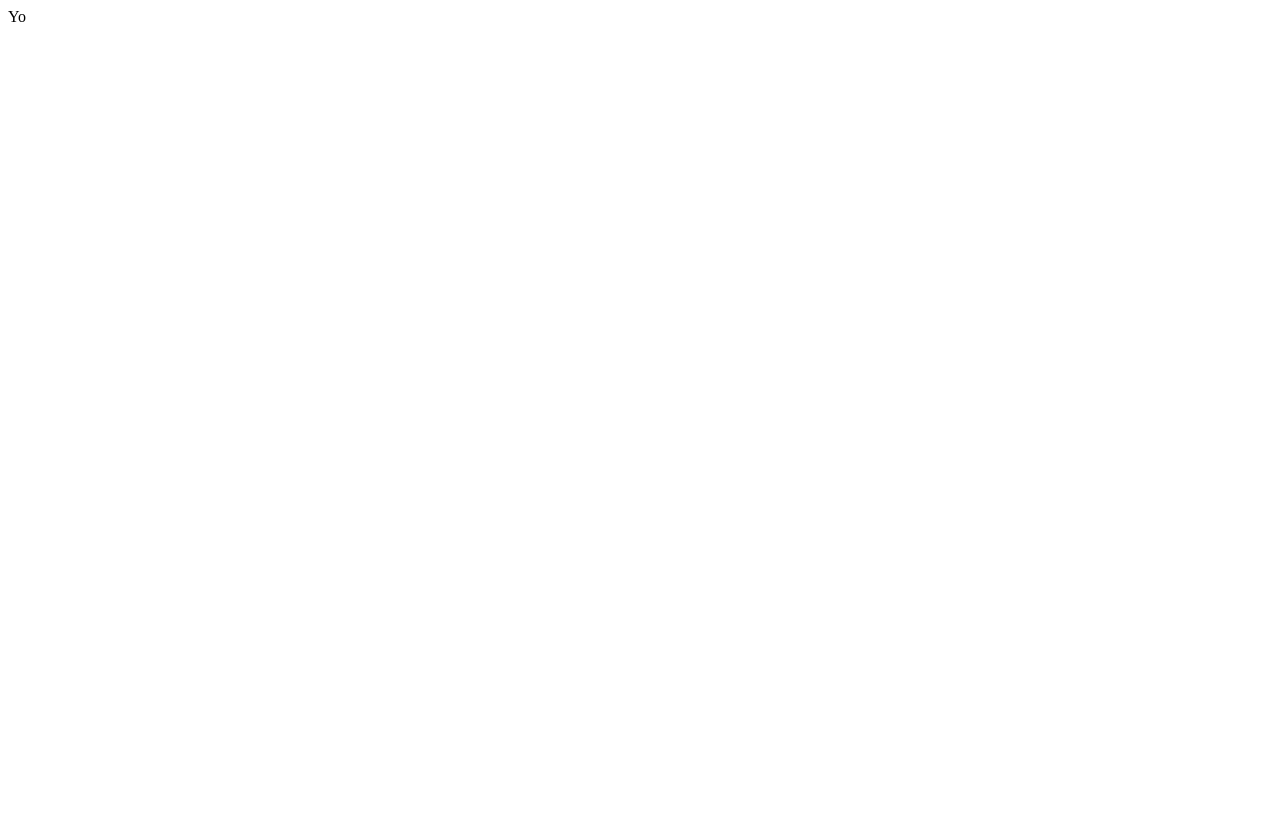
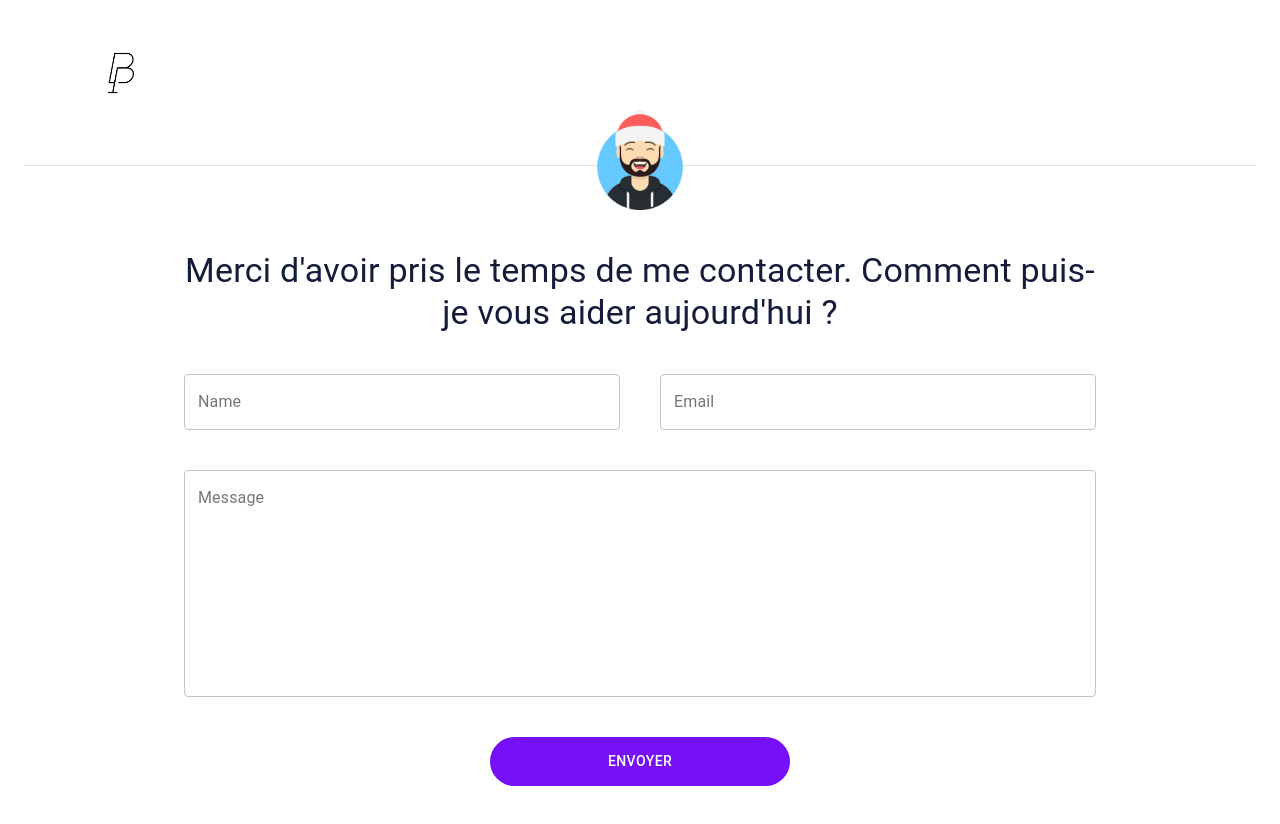
Before and after one commit to BENJYY1337/my-portfolio, a React (Create React App) app: page /Contact in a window 1280 px wide. Before the commit the page ends 800 px from the top, so only its background shows below. Built offline with nearby package versions, Linux system fonts and the light colour scheme.

Commit message:
ContactComp done

```diff
--- /dev/null
+++ b/src/component/ContactComp.js
@@ -0,0 +1,111 @@
+import React from "react";
+
+import { makeStyles } from "@material-ui/core/styles";
+
+import {
+  Divider,
+  Box,
+  Typography,
+  TextField,
+  Container,
+  Grid,
+  Button,
+} from "@material-ui/core";
+import avatar from "../img/avatar.png";
+
+const useStyles = makeStyles((theme) => ({
+  customLine: {
+    marginTop: "-30px",
+  },
+
+  avatarPos: {
+    display: "flex",
+    flexDirection: "row",
+    justifyContent: "center",
+  },
+
+  colorTitle: {
+    color: "#141C3A",
+  },
+
+  formPos: {
+    display: "flex",
+    flexDirection: "row",
+    justifyContent: "space-between",
+  },
+
+  button: {
+    borderRadius: "50px",
+    width: "300px",
+    height: "3.5em",
+    backgroundColor: "#7510F7",
+    color: "#FFFFFF",
+  },
+}));
+
+export default function ContactComp() {
+  const classes = useStyles();
+
+  return (
+    <>
+      <Divider
+        orientation="horizontal"
+        variant="middle"
+        className={classes.customLine}
+      />
+      <Box mt={-7} className={classes.avatarPos}>
+        <img src={avatar} height="100px" alt="avatar website" />
+      </Box>
+      <Box my={5} className={classes.colorTitle}>
+        <Container maxWidth="md">
+          <Typography variant="h4" gutterBottom style={{ textAlign: "center" }}>
+            Merci d'avoir pris le temps de me contacter. Comment puis-je vous
+            aider aujourd'hui ?
+          </Typography>
+        </Container>
+      </Box>
+
+      <Container maxWidth="md">
+        <Box align="center" my={5}>
+          <Grid
+            container
+            direction="row"
+            alignItems="center"
+            justify="center"
+            spacing={5}
+          >
+            <Grid item xs={6}>
+              <TextField
+                fullWidth
+                id="outlined-basic"
+                label="Name"
+                variant="outlined"
+              />
+            </Grid>
+            <Grid item xs={6}>
+              <TextField
+                fullWidth
+                id="outlined-basic"
+                label="Email"
+                variant="outlined"
+              />
+            </Grid>
+            <Grid item xs={12}>
+              <TextField
+                fullWidth
+                id="outlined-multiline-static"
+                label="Message"
+                multiline
+                rows={10}
+                variant="outlined"
+              />
+            </Grid>
+            <Grid item xs={12}>
+              <Button className={classes.button}>Envoyer</Button>
+            </Grid>
+          </Grid>
+        </Box>
+      </Container>
+    </>
+  );
+}
--- a/src/component/Navbar.js
+++ b/src/component/Navbar.js
@@ -29,7 +29,7 @@ const useStyles = makeStyles((theme) => ({
   },
 }));
 
-export default function Navbar() {
+export default function Navbar(props) {
   const classes = useStyles();
 
   return (
@@ -39,6 +39,7 @@ export default function Navbar() {
           <Typography className={classes.posNav}>
             <Logo />
           </Typography>
+          {!props.contact && (
             <MuiLink
               component={Button}
               href="/contact"
@@ -46,6 +47,7 @@ export default function Navbar() {
             >
               Contactez-moi
             </MuiLink>
+          )}
         </Toolbar>
       </AppBar>
     </Container>
--- a/src/pages/Contact.js
+++ b/src/pages/Contact.js
@@ -1,10 +1,18 @@
-import React from 'react'
+import React from "react";
+
+import { makeStyles } from "@material-ui/core/styles";
+import Navbar from "../component/Navbar";
+import ContactComp from "../component/ContactComp";
+
+const useStyles = makeStyles((theme) => ({}));
 
 export default function Contact() {
+  const classes = useStyles();
 
-    return (
-        <div>
-            Yo
-        </div>
-    )
+  return (
+    <>
+      <Navbar contact />
+      <ContactComp />
+    </>
+  );
 }
```
Lines whose indentation alone changed are shown as unchanged.
